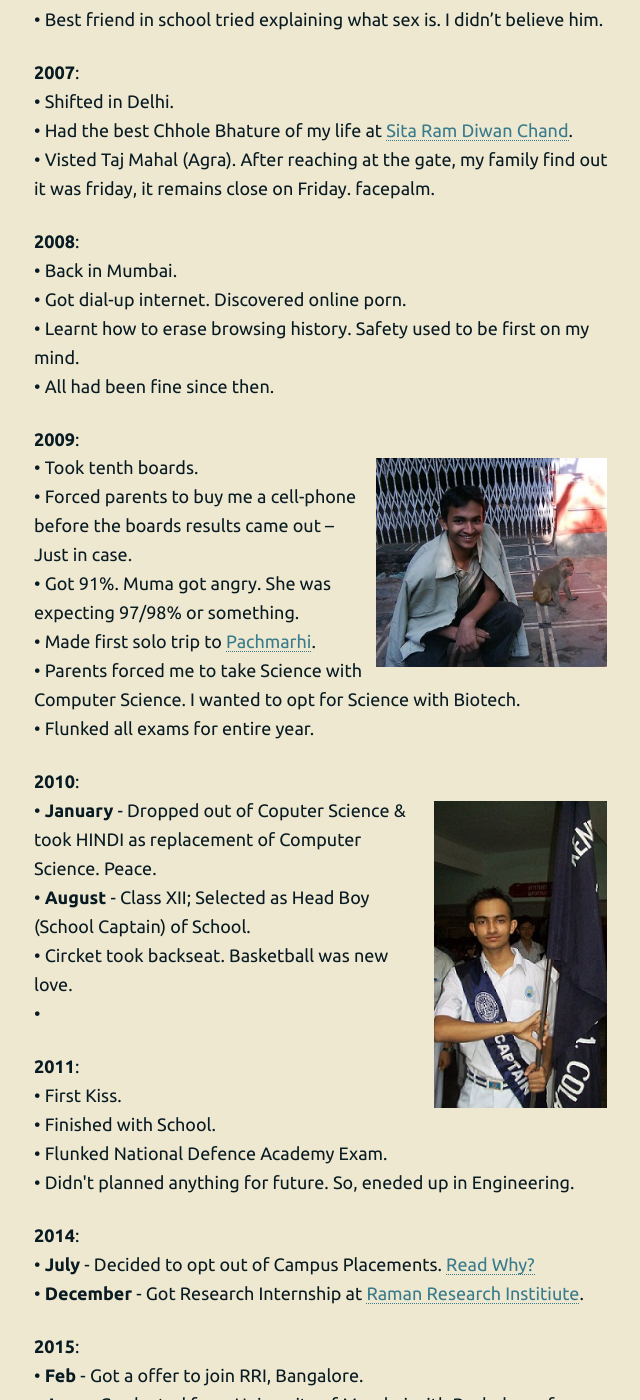
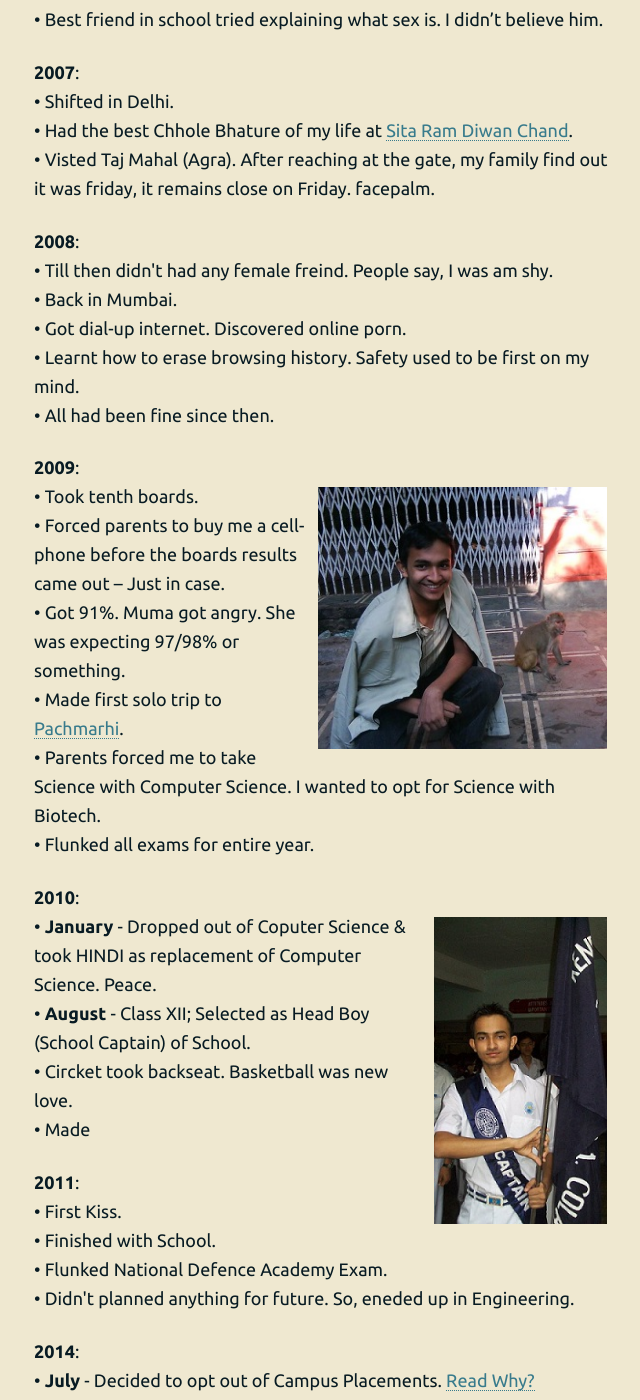
Before and after one commit to 93notes/93notes.github.io, a Jekyll site: the page built from timeline.html, in a window 1280 px wide and 1400 px high, scrolled down 1768 px. Shown: the whole window, without its empty margins (317-957 px from the left). Built offline with Jekyll 4.4.1, drawn with Linux system fonts in a browser that asks for light colours; nearby versions of some CDN libraries.

Commit message:
Update timeline.html

```diff
--- a/timeline.html
+++ b/timeline.html
@@ -106,6 +106,7 @@ I almost died (although there were more than 100 people around). I hate him for
 
 <p>
 <strong>2008</strong>: </br>
+&bull; Till then didn't had any female freind. People say, I <delete>was</delete> am shy. </br>
 &bull; Back in Mumbai. </br>
 &bull; Got dial-up internet. Discovered online porn. </br>
 &bull; Learnt how to erase browsing history. Safety used to be first on my mind.</br>
@@ -114,7 +115,7 @@ I almost died (although there were more than 100 people around). I hate him for
 
 <p>
 <strong>2009</strong>: </br>
-<img width="40%" src="/images/personal/with-the-monkey.jpg" alt="Trip to Pachmarhi"/>
+<img width="50%" src="/images/personal/with-the-monkey.jpg" alt="Trip to Pachmarhi"/>
 &bull; Took tenth boards. </br>
 &bull; Forced parents to buy me a cell-phone before the boards results came out – Just in case. </br>
 &bull; Got 91%. Muma got angry. She was expecting 97/98% or something. </br>
@@ -128,8 +129,8 @@ I almost died (although there were more than 100 people around). I hate him for
 <img width="30%" src="/images/personal/School-Captain.jpg" alt="Pradeep Singh as School Captain"/>
 &bull; <strong>January</strong> - Dropped out of Coputer Science &amp; took HINDI as replacement of Computer Science. Peace. </br>
 &bull; <strong>August</strong> - Class XII; Selected as Head Boy (School Captain) of School. </br>
-&bull;  Circket took backseat. Basketball was new love.</br>
-&bull;
+&bull; Circket took backseat. Basketball was new love.</br>
+&bull; Made
 </p>
 
 <p>
```
